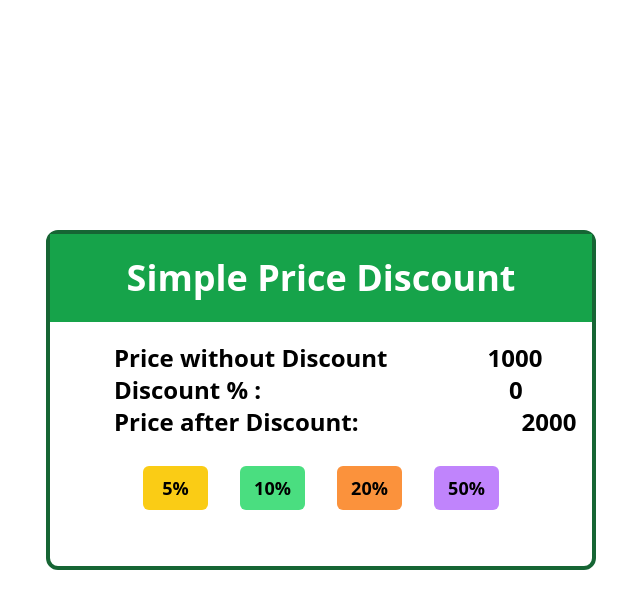
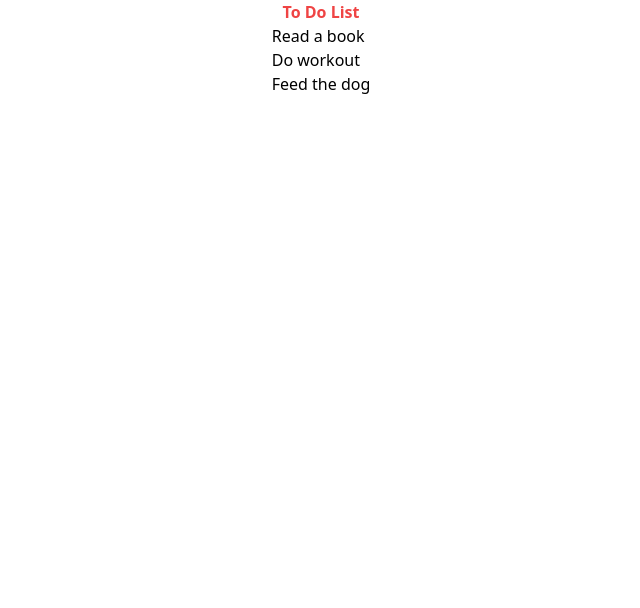
Before and after one commit to mortybunyarit/all-basic-react-concepts, a React (Vite) app: page / in a window 1280 px wide. Shown: the top 608 px of the page, without its empty margins (319-959 px from the left). Built offline with nearby package versions, Linux system fonts and the light colour scheme.

Commit message:
feat: add some example for rendering list

```diff
--- a/src/App.jsx
+++ b/src/App.jsx
@@ -1,43 +1,18 @@
-/*
-    ให้แก้ไข code เพื่อให้ application ทำงานได้ถูกต้อง
-    1.เมื่อ user (พนักงานแคชเชียร์) กดปุ่ม 5% ราคาที่ลูกค้าจะต้องชำระจะลดจาก 1000 บาท เหลือ 950 บาท
-    โดย UI จะต้องแสดงราคาเต็ม 1000 บาทในบรรทัดแรก ในบรรทัด Discount % ต้องแสดง 5% และในบรรทัดที่สามต้องแสดงราคาหลักหักส่วนลดคือ 950
-    2. สำหรับปุ่มอื่นๆ หลักการทำงานเดียวกัน ต่างแค่ % ที่ลูกค้าได้รับส่วนลด
- */
+export default function App() {
+	const todos = ["Read a book", "Do workout", "Feed the dog"]
 
-export default function App() {
-  const discount = 0;
-  const priceAfterDiscount = 2000;
-
-  return (
-    <div className="flex justify-center items-center w-full h-screen flex-col">
-      <main className="border-4 border-solid border-green-800 rounded-xl w-[550px] h-[340px]">
-        <section className="bg-green-600 p-6">
-          <h1 className="font-extrabold text-4xl text-white text-center">
-            Simple Price Discount
-          </h1>
-        </section>
-        <section className="pl-8 text-2xl font-semibold mt-5">
-          <div className="flex pl-8 justify-start">
-            <p className="pr-[100px]">Price without Discount</p>
-            <p>1000</p>
-          </div>
-          <div className="flex pl-8 justify-start">
-            <p className="pr-[248px]">Discount % : </p>
-            <p>{discount}</p>
-          </div>
-          <div className="flex pl-8 justify-start">
-            <p className="pr-[163px]">Price after Discount: </p>
-            <p>{priceAfterDiscount}</p>
-          </div>
-        </section>
-        <section className="flex gap-8 justify-center mt-7 font-semibold text-lg">
-          <button className="p-2 bg-yellow-400 rounded-md w-[65px]">5%</button>
-          <button className="p-2 bg-green-400 rounded-md w-[65px]">10%</button>
-          <button className="p-2 bg-orange-400 rounded-md w-[65px]">20%</button>
-          <button className="p-2 bg-purple-400 rounded-md w-[65px]">50%</button>
-        </section>
-      </main>
-    </div>
-  );
+	return (
+		<div className="flex justify-center flex-col items-center">
+			<h1 className="font-extrabold text-red-500">To Do List</h1>
+			<div className="">
+				<ul>
+					{
+					  todos.map((item, index) => {
+						  return <li key={index}>{item}</li>
+					  })
+					}
+				</ul>
+			</div>
+		</div>
+	);
 }
```
